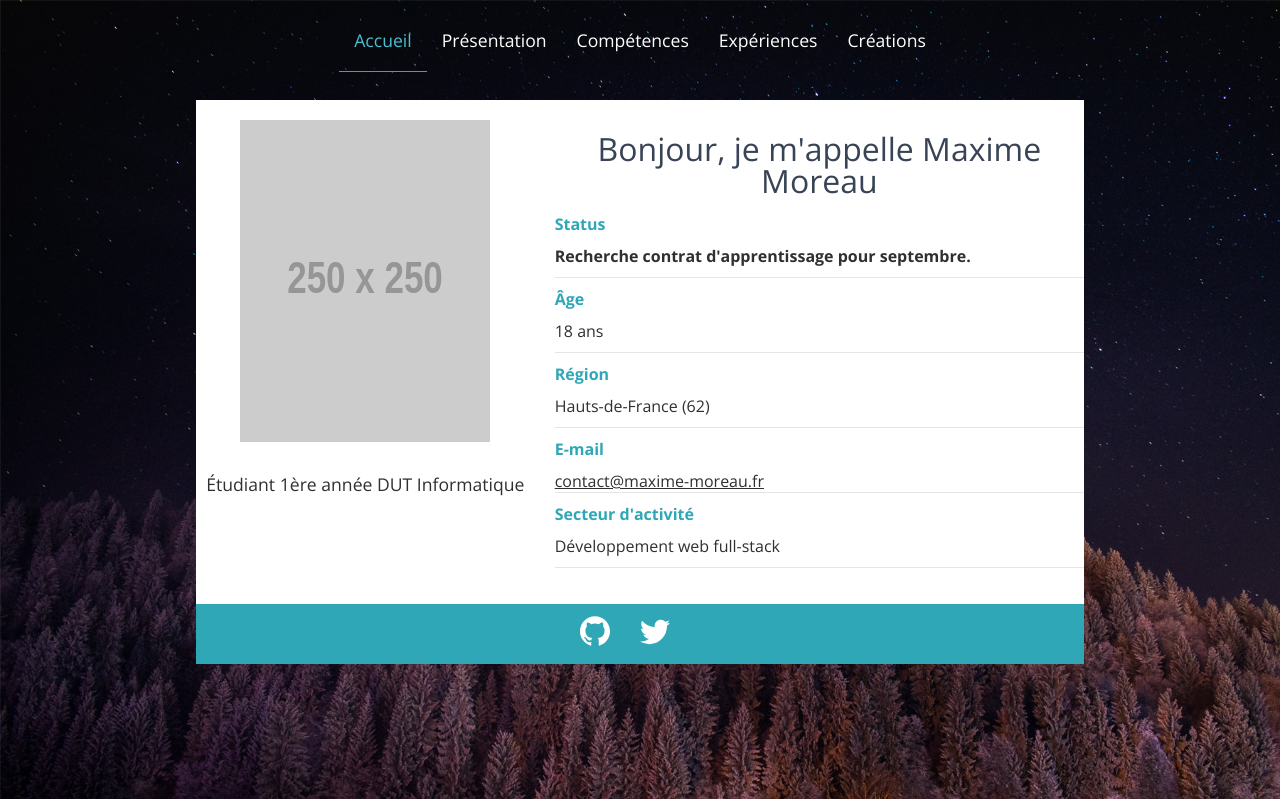
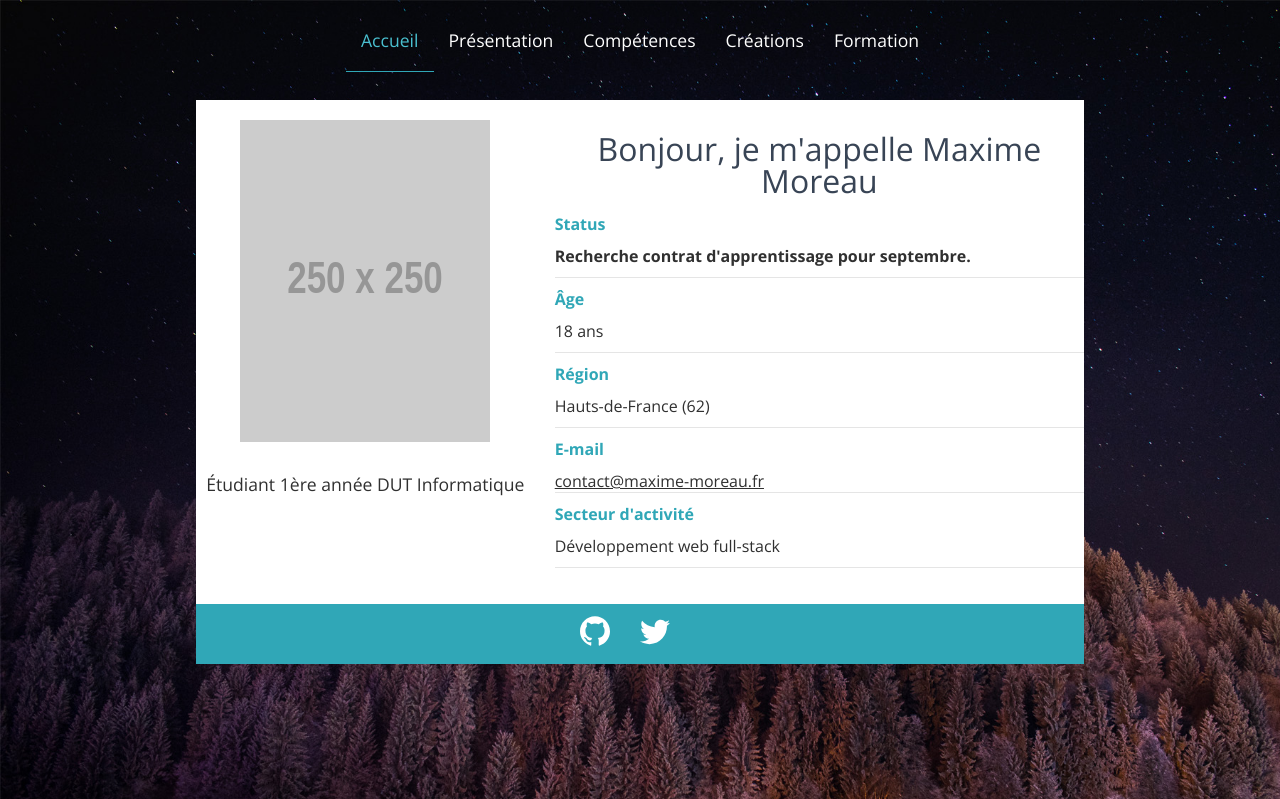
Before and after one commit to EmixMaxime/maxime-moreau.fr, a PHP site: the page made by resources/views/home.twig in a window 1280 px wide. Shown: the top 799 px of the page. Run offline with PHP 8.4, Linux system fonts and the light colour scheme; the template is opened without the code that fills it, so the values that code supplies are empty; grey boxes labelled with a size stand in for pictures from a placeholder-image service; style sheets or scripts are compiled from the project's sources; some libraries are stand-ins or nearby versions.

Commit message:
Use hash/id to navigate

```diff
--- a/resources/views/about.twig
+++ b/resources/views/about.twig
@@ -2,7 +2,7 @@
 
 <div class="l-container">
 
-  <section class="about l-section">
+  <section class="about l-section" id="about">
     <h1 class="title">À propos de moi</h1>
     <div class="about-wrapper">
 
--- a/resources/views/header.twig
+++ b/resources/views/header.twig
@@ -1,23 +1,23 @@
 <!-- https://site.uplabs.com/posts/protonmail-theme-full-page -->
 
 <div class="topbar-background"></div>
-<header class="topbar">
+<header class="topbar" id="topbar">
 
   <nav class="topbar-navigation" role="navigation">
 
     <ul class="topbar-menu">
-      <li><a href="##" class="topbar-link active">Accueil</a></li>
+      <li><a href="#home" class="topbar-link active">Accueil</a></li>
       <li>
-        <a class="topbar-link" href="">Présentation</a>
+        <a class="topbar-link" href="#about">Présentation</a>
       </li>
       <li>
-        <a class="topbar-link" href="">Compétences</a>
+        <a class="topbar-link" href="#skills">Compétences</a>
       </li>
       <li>
-        <a class="topbar-link" href="">Expériences</a>
+        <a class="topbar-link" href="#creations">Créations</a>
       </li>
       <li>
-        <a class="topbar-link" href="">Créations</a>
+        <a class="topbar-link" href="#timeline">Formation</a>
       </li>
     </ul>
 
--- a/resources/views/home.twig
+++ b/resources/views/home.twig
@@ -2,7 +2,7 @@
 
 {% block content %}
 
-  <div class="presentation-wrapper">
+  <div class="presentation-wrapper" id="home">
     {% include 'header.twig' %}
     {% include 'presentation.twig' %}
   </div>
--- a/resources/views/skills.twig
+++ b/resources/views/skills.twig
@@ -1,6 +1,6 @@
 {% import 'macros/skillbox.twig' as helpers %}
 
-<div class="l-container skills-section">
+<div class="l-container skills-section" id="skills">
   <h1 class="title">Mes compétences</h1>
   <p class="sub-title">
     Féru des nouvelles technologies web.<br />
--- a/resources/views/timeline.twig
+++ b/resources/views/timeline.twig
@@ -1,6 +1,6 @@
 {% import 'macros/timeline.twig' as helpers %}
 
-  <h1 class="title">Parcours scolaire</h1>
+  <h1 class="title l-wrapper">Parcours scolaire</h1>
   <div class="l-container timeline-container l-wrapper" id="timeline">
 
     <div class="timeline-wrapper">
```
